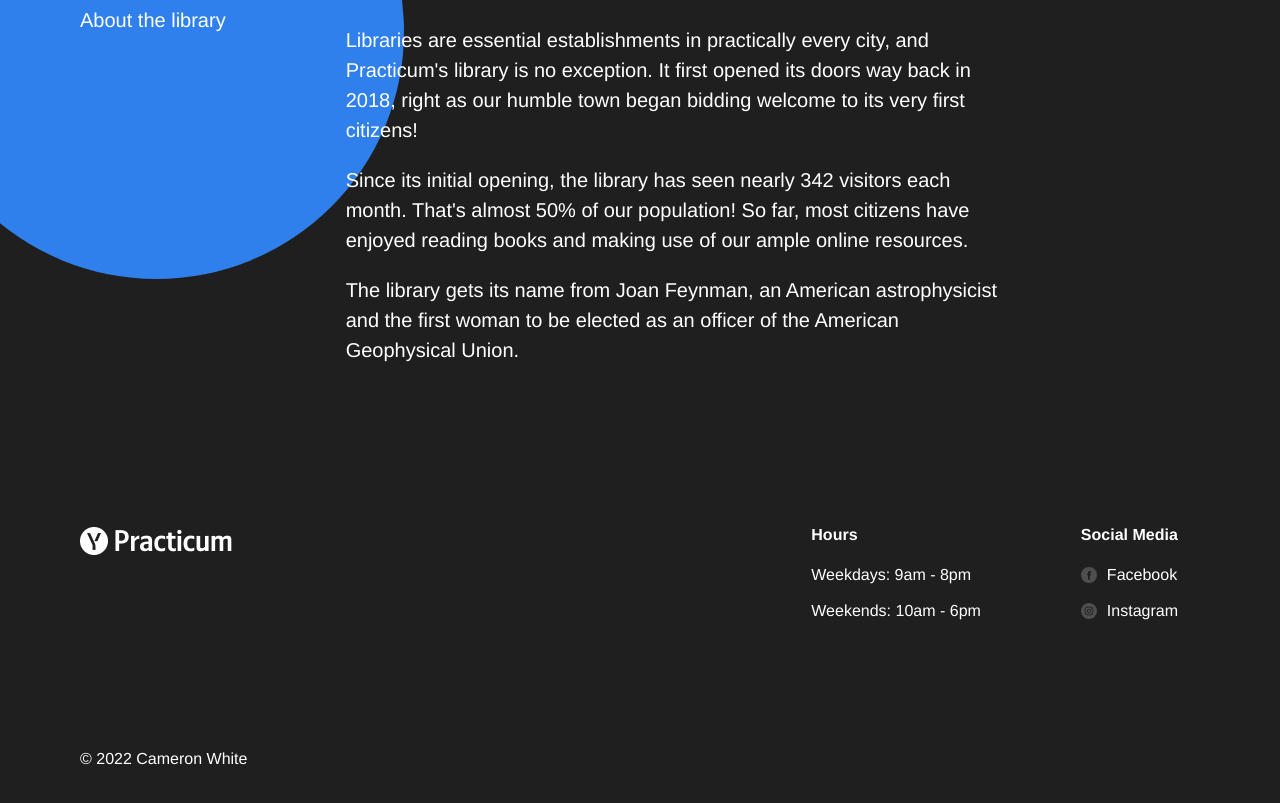
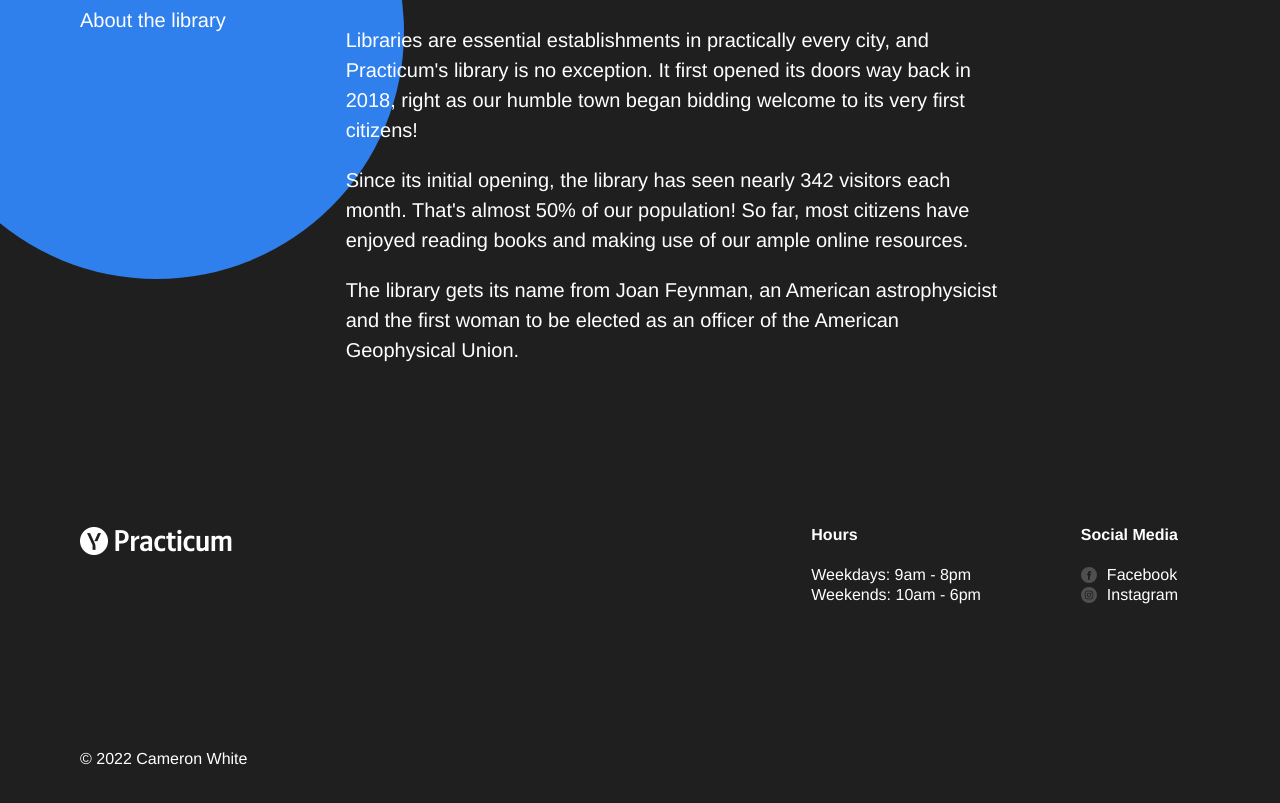
Before and after one commit to CameronCam/se_project_library, a plain HTML site: page index.html in a window 1280 px wide. Shown: the part 3537-4340 px from the top of the page. Drawn offline with Linux system fonts and the light colour scheme.

Commit message:
Updated code

```diff
--- a/styles/style.css
+++ b/styles/style.css
@@ -400,6 +400,7 @@
   font-weight: 400;
   max-width: 660px;
   z-index: 1;
+  flex-direction: column;
   gap: 32px;
 }
 
@@ -449,8 +450,8 @@
   margin: 0;
 }
 
-.footer__list-item {
-  margin-bottom: 16px;
+.footer__list-item:last-child {
+  margin-bottom: 0;
 }
 
 .footer__column-heading {
```
